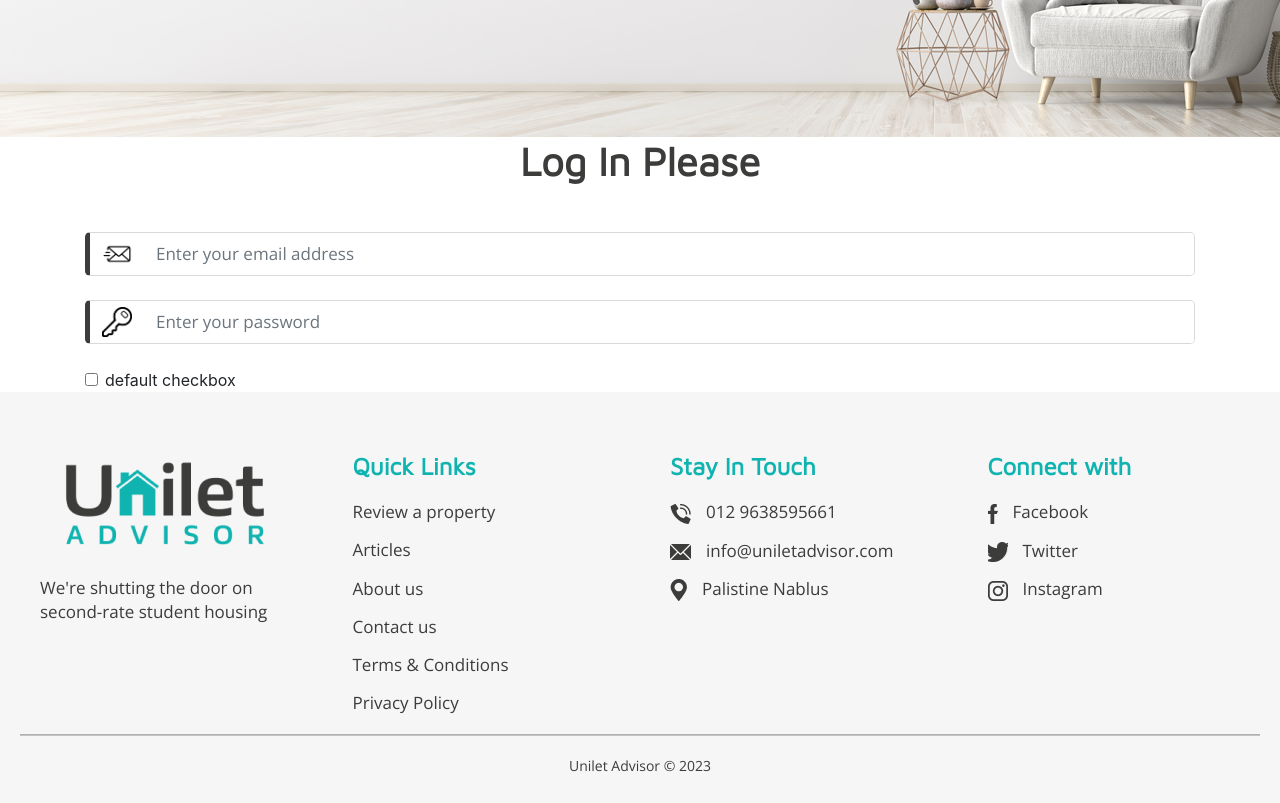
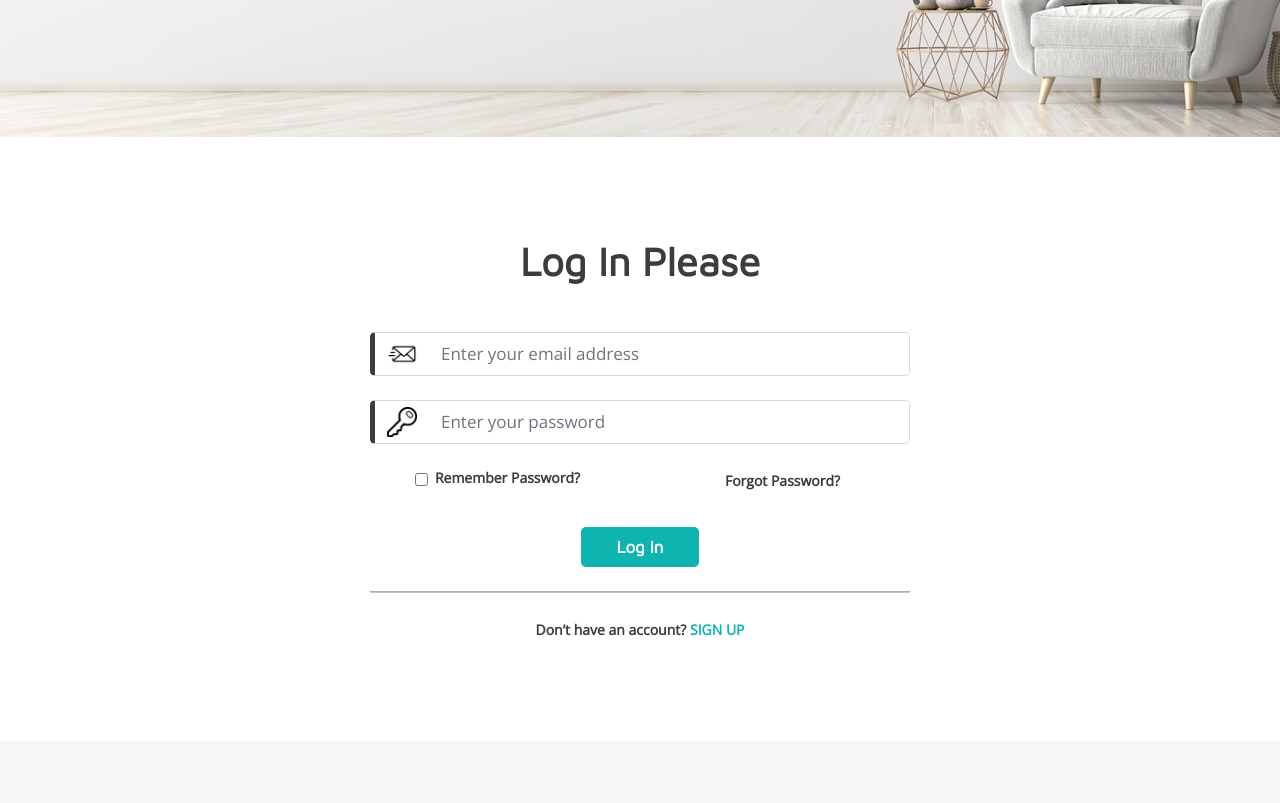
Before and after one commit to Momen-Odeh/Unilet-Advisor-final-project-GSG, a React (Create React App) app: page /Login in a window 1280 px wide. Shown: the part 360-1163 px from the top of the page. Built offline with nearby package versions, Linux system fonts and the light colour scheme.

Commit message:
login page done

```diff
--- a/src/Components/GeneralHero/index.js
+++ b/src/Components/GeneralHero/index.js
@@ -27,8 +27,8 @@ const GeneralHero = ({BG,title,subTitle}) => {
         </Col>
       </Row>
       <Row>
-        <Col>
-          <SecondaryText text={subTitle} weightText={600} sizeText={24} lineHeight={32.68} center />
+        <Col className='text-center'>
+          <SecondaryText text={subTitle} weightText={600} sizeText={24} lineHeight={32.68} center/>
         </Col>
       </Row>
     </Container>
--- a/src/Components/LoginForm/index.js
+++ b/src/Components/LoginForm/index.js
@@ -7,35 +7,76 @@ import DarkTitle from '../../Components/DarkTitle';
 import SecondaryText from '../../Components/SecondaryText';
 import Form from 'react-bootstrap/Form';
 import InputField from '../InputField';
+import ButtonAction from '../ButtonAction';
+import HR from '../HR';
 const useStyle =createUseStyles({
-
+  check:{
+      color:"#3C3C3B",
+      fontFamily:"'Open Sans', sans-serif",
+      fontWeight:"600",
+      fontSize:"14px",
+      lineHeight:"19.07px"
+  },
+  Container:{
+    marginTop:"100px",
+    marginBottom:"100px"
+  },
+  signUP:{
+    fontFamily:"'Open Sans', sans-serif",
+    color:"#0FB3AF",
+    fontWeight:"600",
+    fontSize:"14px",
+    lineHeight:"19.07px"
+  }
 })
 const LoginForm = () => {
   const classes = useStyle();
   return (
     <>
-    <Container>
+    <Container className={classes.Container}>
       <Row className='mb-5'>
         <Col>
           <DarkTitle text="Log In Please" size={40} lineHeight={47} center space={1} weight={700}/>
         </Col>
       </Row>
-      <Row className='mb-4'>
-        <Col>
+      <Row className='justify-content-center mb-4'>
+        <Col lg={6} md={10} xs={12}>
             <InputField type="email"/>
         </Col>
       </Row>
-      <Row className='mb-4'>
-        <Col>
+      <Row className='justify-content-center mb-4' >
+        <Col lg={6} md={10} xs={12}>
             <InputField type="password"/>
         </Col>
       </Row>
-      <Row>
-        <Col>
-          <Form.Check type={"checkbox"}
-            id={`default-${"checkbox"}`}
-            label={`default ${"checkbox"}`}
-          />
+      <Row className='justify-content-center mb-4'>
+        <Col  lg={3} md={5} xs={12} className='text-center'>
+          <Form>
+              <Form.Group className="mb-3" controlId="formBasicCheckbox">
+                <Form.Check type="checkbox" label="Remember Password?" className={classes.check} />
+              </Form.Group>
+          </Form>
+        </Col>
+        <Col  lg={3} md={5} xs={12} className='text-center'>
+          <SecondaryText text="Forgot Password?" weightText={600} sizeText={14} lineHeight={19.07}/>
+        </Col>
+      </Row>
+      <Row className='mb-1' >
+        <Col className='text-center'>
+            <ButtonAction text="Log In" bold/>
+        </Col>
+      </Row>
+      <Row className='justify-content-center mb-1' >
+        <Col className='text-center' lg={6} md={10} xs={12}>
+            <HR/>
+        </Col>
+      </Row>
+      <Row className='justify-content-center mb-4' >
+        <Col className='text-center' lg={6} md={10} xs={12}>
+            <span>
+              <SecondaryText text="Don’t have an account?" weightText={600} sizeText={14} lineHeight={19.07}  />
+              <span className={classes.signUP}> SIGN UP</span>
+            </span>
         </Col>
       </Row>
     </Container>
--- a/src/Pages/LoginPage/index.js
+++ b/src/Pages/LoginPage/index.js
@@ -15,7 +15,7 @@ const LoginPage = () => {
   const classes = useStyle();
   return (
     <>
-    <GeneralHero BG={BG} title={"Nice to See You Again"} subTitle={"Welcome back"}/>
+    <GeneralHero BG={BG} title={"Nice to See You Again"} subTitle={"Welcome back"} />
     <LoginForm/>
     </>
   )
```
